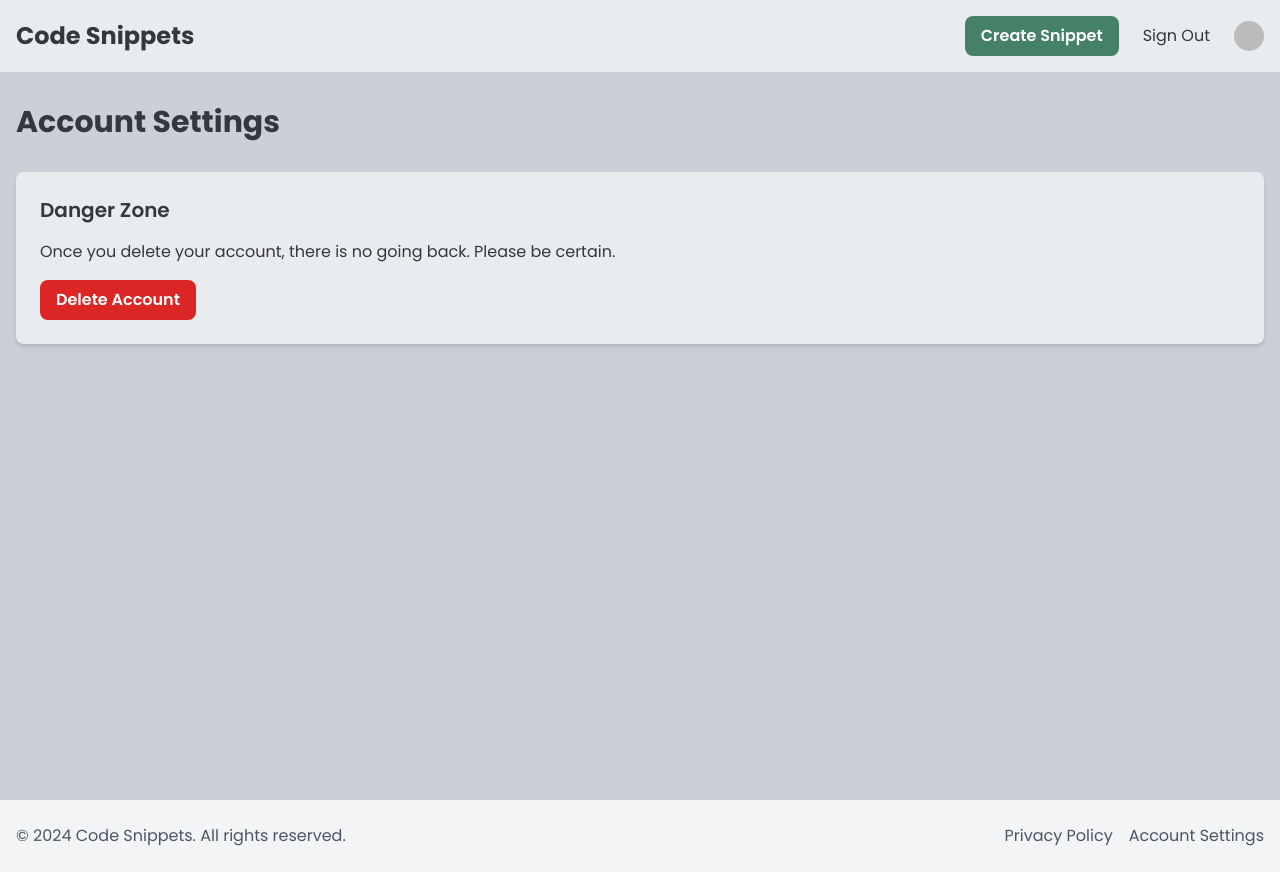
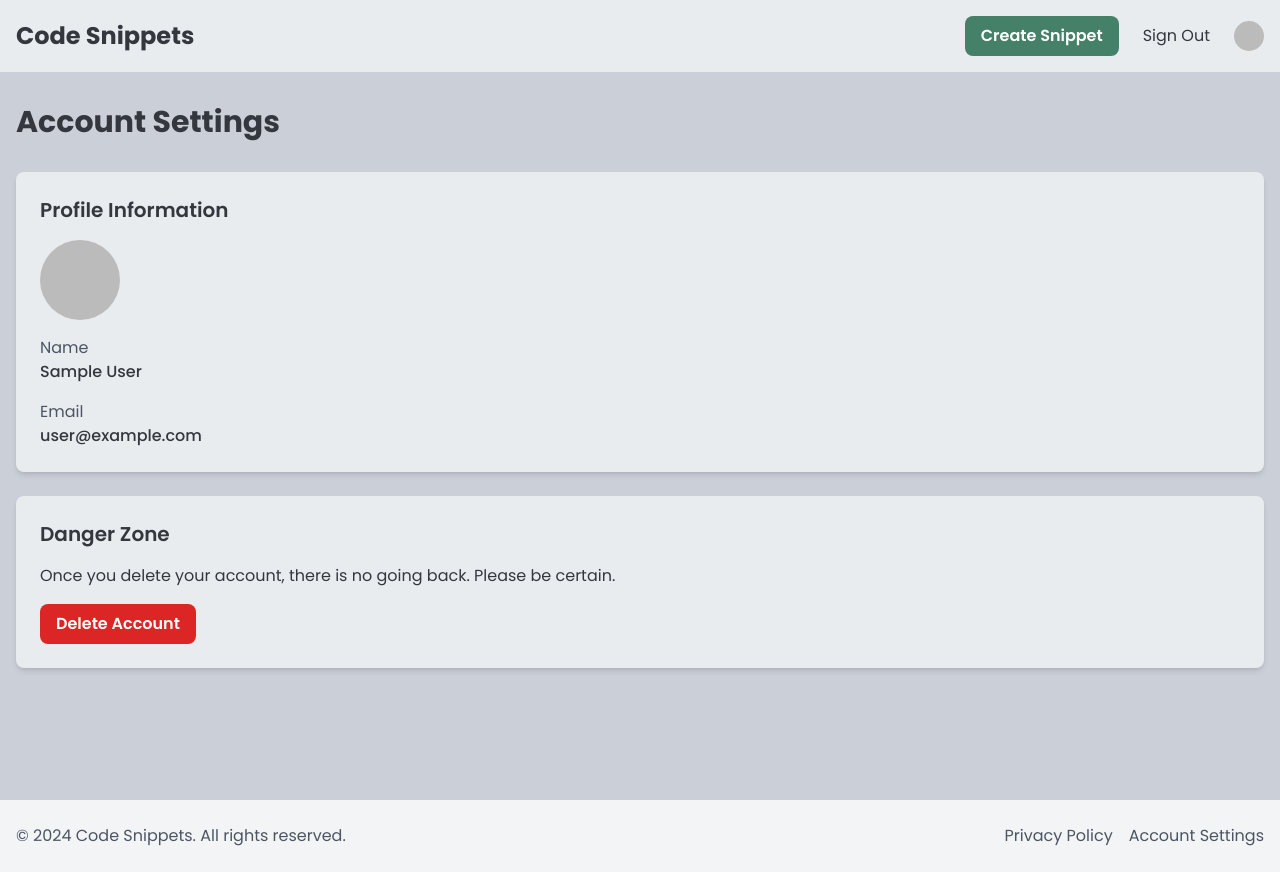
Before and after one commit to LukeAndrewColeman/code-snippets-nextjs, a Next.js app: page /settings in a window 1280 px wide. Built offline with nearby package versions, Linux system fonts and the light colour scheme; no server answers; sample sign-in values are in the browser's storage.

Commit message:
adding user info to settings page

```diff
--- a/app/settings/page.jsx
+++ b/app/settings/page.jsx
@@ -1,4 +1,5 @@
 import { auth } from "@/auth";
+import Image from "next/image";
 import DeleteAccountButton from "../components/DeleteAccountButton";
 import { redirect } from "next/navigation";
 
@@ -12,7 +13,28 @@ export default async function Settings() {
     return (
         <div className="container mx-auto px-4 py-8">
             <h1 className="text-3xl font-bold mb-8">Account Settings</h1>
-
+            <div className="bg-[#E9ECEF] p-6 rounded-lg shadow-md mb-6">
+                <h2 className="text-xl font-semibold mb-4">Profile Information</h2>
+                <div className="space-y-4">
+                    <div className="flex items-center space-x-4">
+                        {session.user.image ? (
+                            <Image src={session.user.image} alt="Profile picture" width={80} height={80} className="rounded-full" />
+                        ) : (
+                            <div className="w-20 h-20 bg-gray-200 rounded-full flex items-center justify-center">
+                                <span className="text-2xl text-gray-500">{session.user.name?.[0]?.toUpperCase() || "?"}</span>
+                            </div>
+                        )}
+                    </div>
+                    <div>
+                        <label className="text-gray-600">Name</label>
+                        <p className="font-medium">{session.user.name || "Not provided"}</p>
+                    </div>
+                    <div>
+                        <label className="text-gray-600">Email</label>
+                        <p className="font-medium">{session.user.email}</p>
+                    </div>
+                </div>
+            </div>
             <div className="bg-[#E9ECEF] p-6 rounded-lg shadow-md">
                 <h2 className="text-xl font-semibold mb-4">Danger Zone</h2>
                 <p className="mb-4">Once you delete your account, there is no going back. Please be certain.</p>
```
